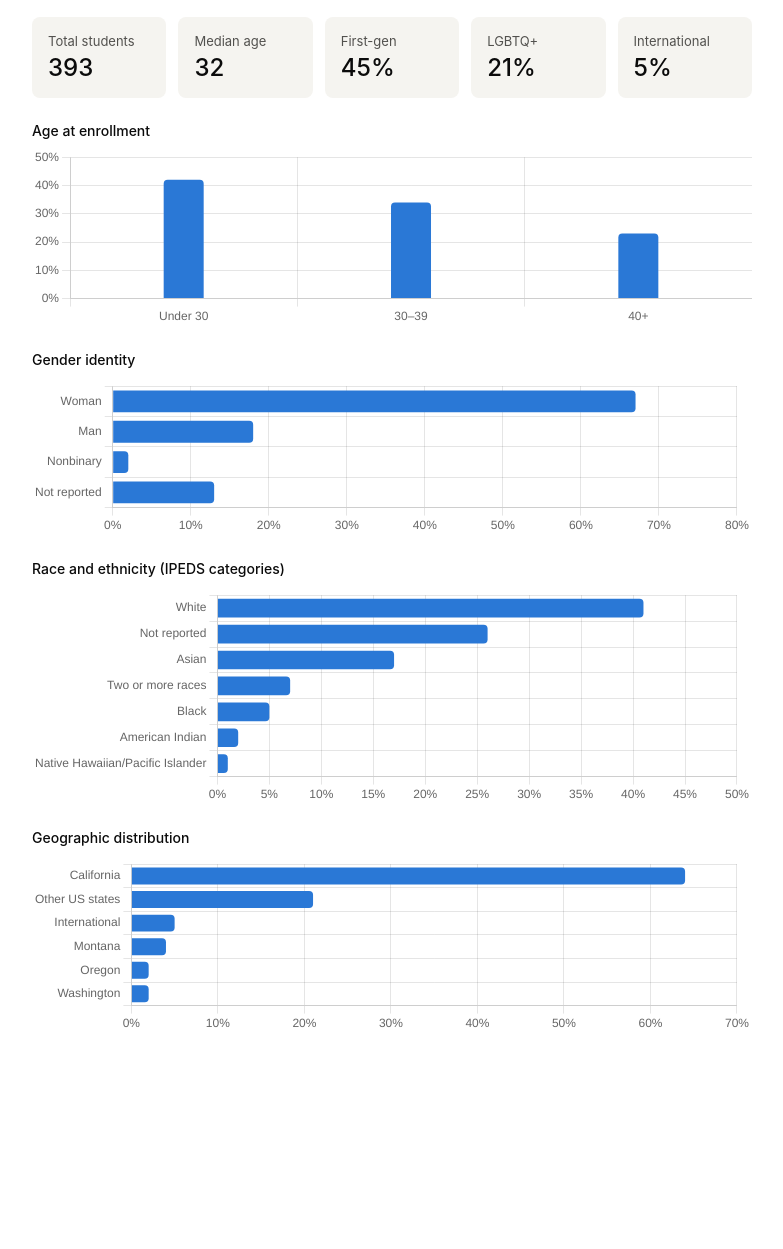
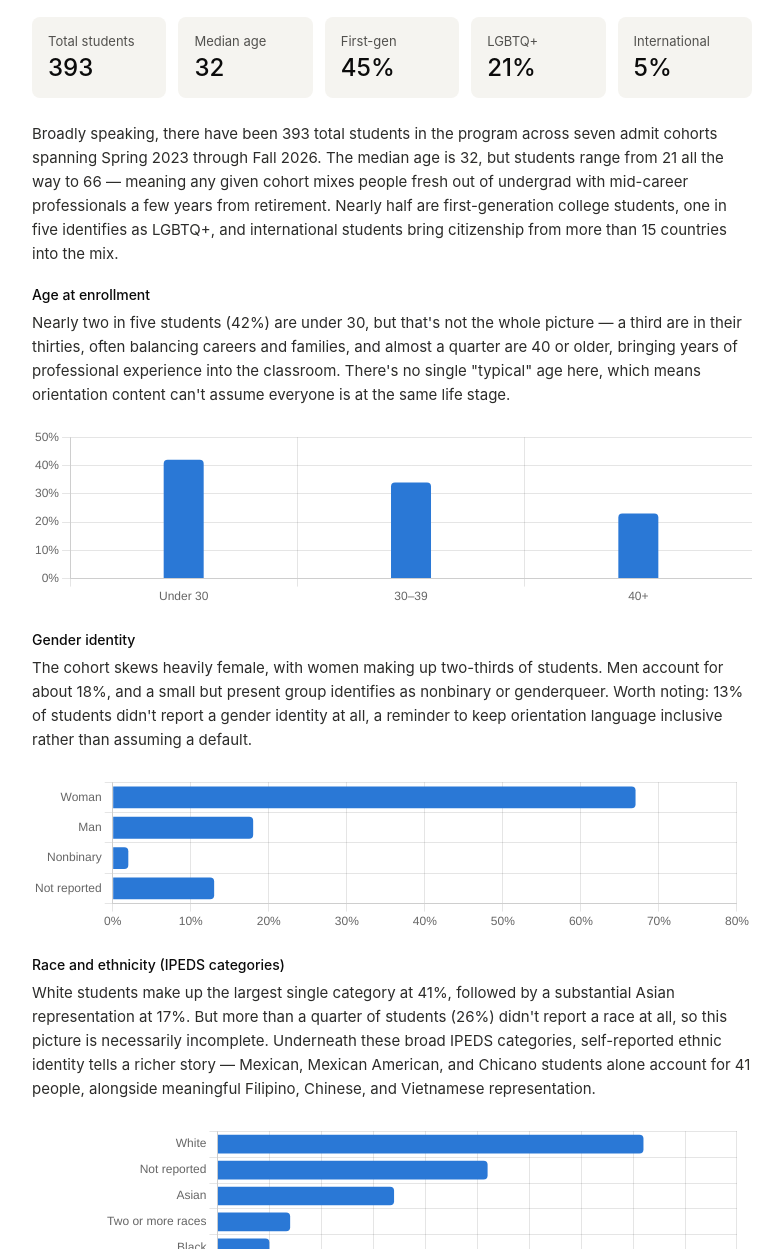
Before and after one commit to XgomezID/oomph-101-learner-demographic, a plain HTML site: page index.html in a window 1280 px wide. Shown: the part 51-1300 px from the top of the page, without its empty margins (248-1031 px from the left). Before the commit the page ends 1157 px from the top, so only its background shows below. Drawn offline with nearby package versions, Linux system fonts and the light colour scheme.

Commit message:
Update index.html

```diff
--- a/index.html
+++ b/index.html
@@ -29,6 +29,7 @@
   .metric-label { font-size: 13px; color: #52514e; margin: 0 0 4px; }
   .metric-value { font-size: 24px; font-weight: 500; margin: 0; }
   .chart-wrap { position: relative; width: 100%; margin-bottom: 24px; }
+  .narrative { font-size: 15px; line-height: 1.6; color: #2c2c2a; margin: 0 0 20px; }
 </style>
 </head>
 <body>
@@ -42,22 +43,28 @@
     <div class="metric-card"><p class="metric-label">International</p><p class="metric-value">5%</p></div>
   </div>
 
+  <p class="narrative">Broadly speaking, there have been 393 total students in the program across seven admit cohorts spanning Spring 2023 through Fall 2026. The median age is 32, but students range from 21 all the way to 66 — meaning any given cohort mixes people fresh out of undergrad with mid-career professionals a few years from retirement. Nearly half are first-generation college students, one in five identifies as LGBTQ+, and international students bring citizenship from more than 15 countries into the mix.</p>
+
   <h2>Age at enrollment</h2>
+  <p class="narrative">Nearly two in five students (42%) are under 30, but that's not the whole picture — a third are in their thirties, often balancing careers and families, and almost a quarter are 40 or older, bringing years of professional experience into the classroom. There's no single "typical" age here, which means orientation content can't assume everyone is at the same life stage.</p>
   <div class="chart-wrap" style="height: 180px;">
     <canvas id="ageChart" role="img" aria-label="Bar chart of age groups: under 30 is 42 percent, 30 to 39 is 34 percent, 40 plus is 23 percent">Under 30: 42%, 30-39: 34%, 40+: 23%</canvas>
   </div>
 
   <h2>Gender identity</h2>
+  <p class="narrative">The cohort skews heavily female, with women making up two-thirds of students. Men account for about 18%, and a small but present group identifies as nonbinary or genderqueer. Worth noting: 13% of students didn't report a gender identity at all, a reminder to keep orientation language inclusive rather than assuming a default.</p>
   <div class="chart-wrap" style="height: 160px;">
     <canvas id="genderChart" role="img" aria-label="Bar chart of gender identity: woman 67 percent, man 18 percent, nonbinary or genderqueer 2 percent, not reported 13 percent">Woman: 67%, Man: 18%, Nonbinary: 2%, Not reported: 13%</canvas>
   </div>
 
   <h2>Race and ethnicity (IPEDS categories)</h2>
+  <p class="narrative">White students make up the largest single category at 41%, followed by a substantial Asian representation at 17%. But more than a quarter of students (26%) didn't report a race at all, so this picture is necessarily incomplete. Underneath these broad IPEDS categories, self-reported ethnic identity tells a richer story — Mexican, Mexican American, and Chicano students alone account for 41 people, alongside meaningful Filipino, Chinese, and Vietnamese representation.</p>
   <div class="chart-wrap" style="height: 220px;">
     <canvas id="raceChart" role="img" aria-label="Horizontal bar chart of race categories: White 41 percent, not reported 26 percent, Asian 17 percent, two or more races 7 percent, Black 5 percent, American Indian 2 percent, Native Hawaiian or Pacific Islander 1 percent">White 41%, Not reported 26%, Asian 17%, Two or more 7%, Black 5%, American Indian 2%, Native Hawaiian/Pacific Islander 1%</canvas>
   </div>
 
   <h2>Geographic distribution</h2>
+  <p class="narrative">California is home to nearly two-thirds of the cohort, reflecting the program's regional roots, but more than a third of students are spread elsewhere — from Montana and Oregon to international students representing over 15 countries. That geographic spread carries real implications for orientation design: time zones, local health systems, and cultural context vary widely across the student body.</p>
   <div class="chart-wrap" style="height: 180px;">
     <canvas id="geoChart" role="img" aria-label="Bar chart of geography: California 64 percent, other US states 21 percent, international 5 percent, Montana 4 percent, Oregon 2 percent, Washington 2 percent">California 64%, Other US states 21%, International 5%, Montana 4%, Oregon 2%, Washington 2%</canvas>
   </div>
```
